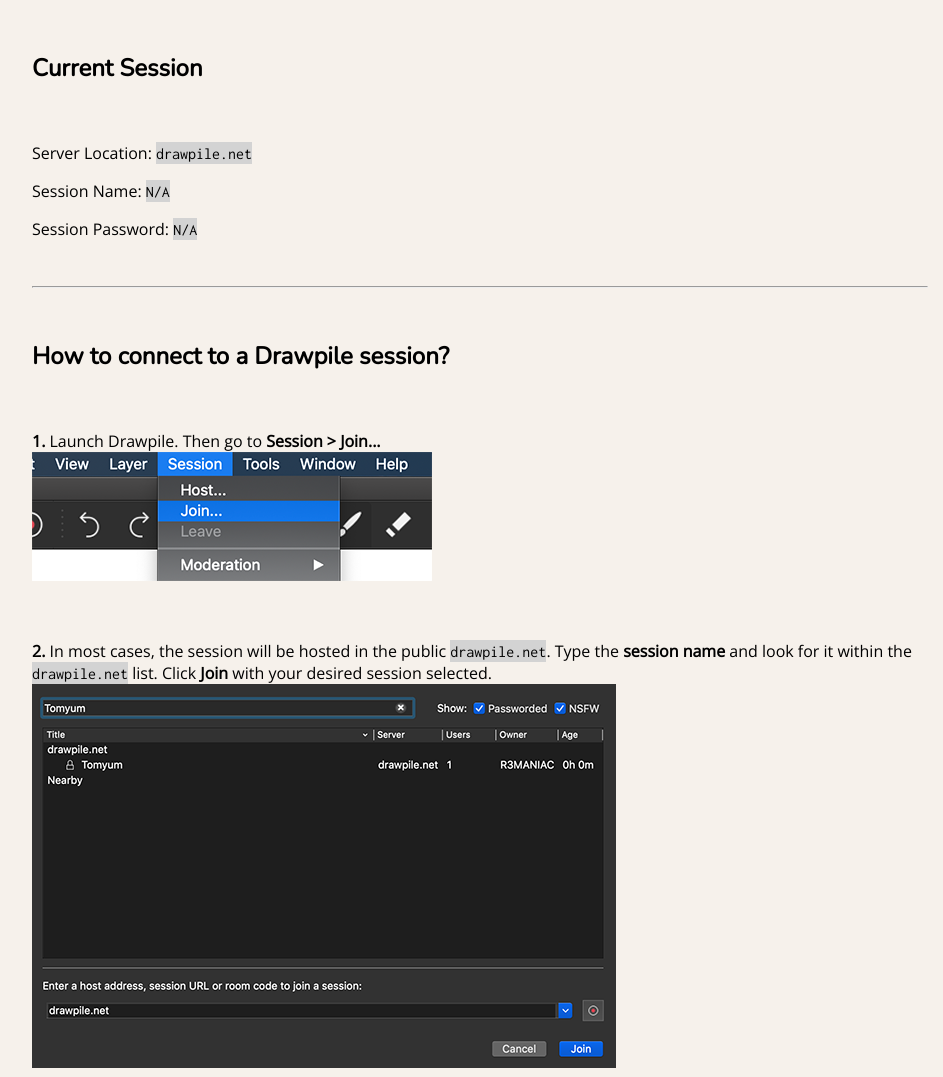
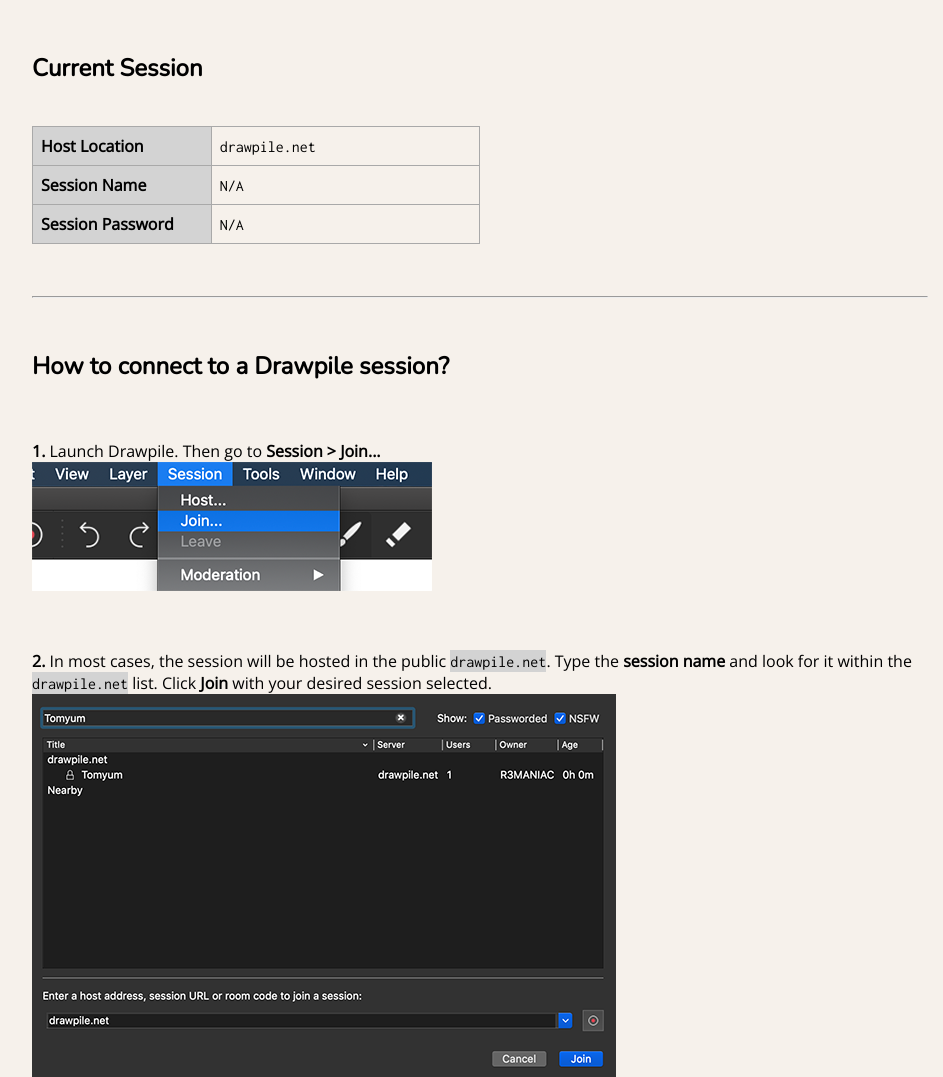
Before and after one commit to remaniac3/remaniac3.github.io, a PHP site: page /drawpile.html in a window 1280 px wide. Shown: the top 1077 px of the page, without its empty margins (160-1103 px from the left). Run offline with PHP 8.4, Linux system fonts and the light colour scheme.

Commit message:
formatting

```diff
--- a/drawpile.html
+++ b/drawpile.html
@@ -18,10 +18,23 @@
     <h2 align=left><font face="Nunito">Current Session</font></h2>
 
     <br>
-    <p align=left>Server Location: <span style="background-color: #D3D3D3"><font face="Inconsolata">drawpile.net</font></span></p>
-    <p align=left>Session Name: <span style="background-color: #D3D3D3"><font face="Inconsolata">N/A</font></span></p>
-    <p align=left>Session Password: <span style="background-color: #D3D3D3"><font face="Inconsolata">N/A</font></span></p>
 
+    <table id="dp">
+        <tr>
+            <th>Host Location</th>
+            <td><font face="Inconsolata">drawpile.net</font></td>
+        </tr>
+        <tr>
+            <th>Session Name</th>
+            <td><font face="Inconsolata">N/A</font></td>
+        </tr>
+        <tr>
+            <th>Session Password</th>
+            <td><font face="Inconsolata">N/A</font></td>
+        </tr>
+    </table>
+
+    <br>
     <br>
     <hr>
     <br>
--- a/style.css
+++ b/style.css
@@ -7,6 +7,35 @@ body {
     font-family: 'Open Sans', sans-serif;
     margin: 0;
 }
+
+
+
+/* [DP TABLE] STARTS */
+
+table {
+    font-family: 'Open Sans', sans-serif;
+    border-collapse: collapse;
+    width: 50%;
+    padding-left:5em;
+}
+
+table#dp td {
+    border: 1px solid #A9A9A9;
+    text-align: left;
+    padding: 8px;
+}
+
+table#dp th {
+    background-color: #D3D3D3;
+    border: 1px solid #A9A9A9;
+    text-align: left;
+    padding: 8px;
+    width: 40%;
+}
+
+/* [DP TABLE] ENDS */
+
+
 
 .header {
     font-family: 'Nunito', sans-serif;
```
